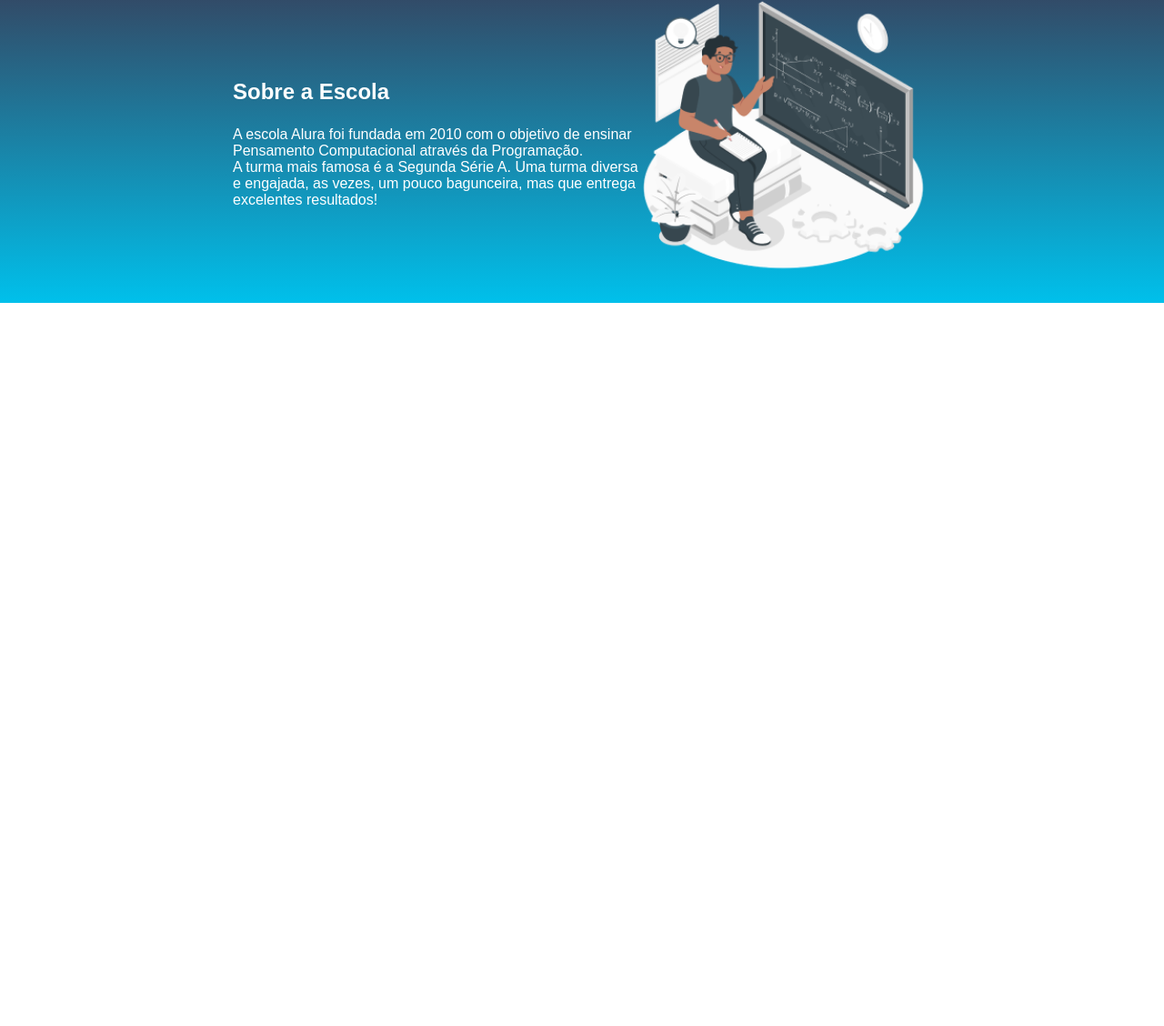
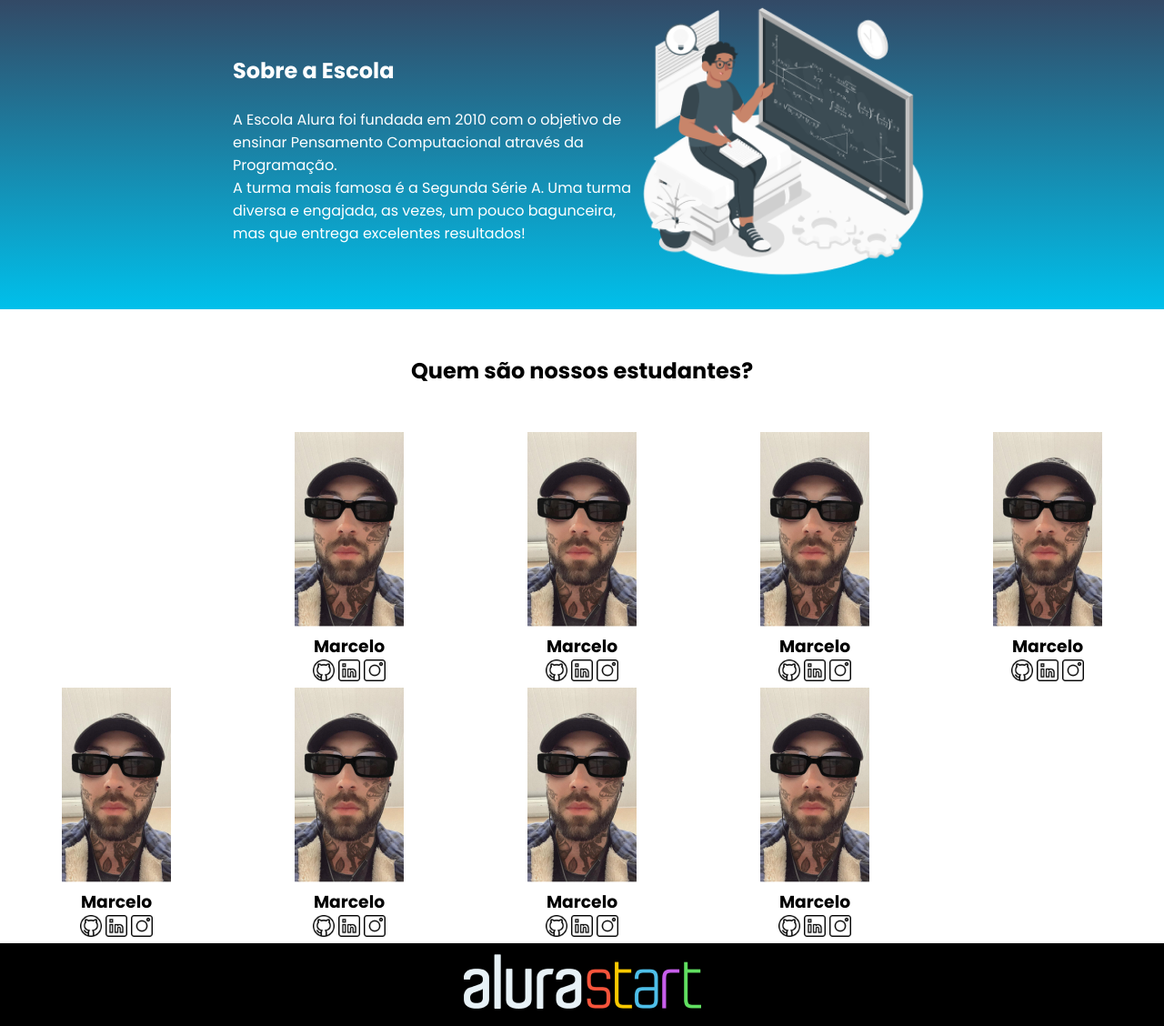
Before and after one commit to horst2006/Site_escola, a plain HTML site: page index.html in a window 1280 px wide. Shown: the part 166-1294 px from the top of the page at 91% size. Before the commit the page ends 800 px from the top, so only its background shows below. Drawn offline with Linux system fonts and the light colour scheme.

Commit message:
Add files via upload

```diff
--- a/index.html
+++ b/index.html
@@ -6,11 +6,14 @@
     <meta name="viewport" content="width=device-width, initial-scale=1.0">
     <title>Document</title>
     <link rel="stylesheet" href="style.css">
+    <link rel="preconnect" href="https://fonts.googleapis.com">
+    <link rel="preconnect" href="https://fonts.gstatic.com" crossorigin>
+    <link href="https://fonts.googleapis.com/css2?family=Poppins:wght@400;700&display=swap" rel="stylesheet">
 </head>
 <body>
 
 <header class="cabecalho">
-    <img class="cabecalho-imagem" src="./img/alurastart logo 1.png" alt="\logo alura">
+    <img class="cabecalho-imagem" src="alurastart logo 1.png" alt="\logo alura">
     <ul class="cabecalho-lista-item">
         <li class="cabecalho-lista-item">Estudante</li>
         <li class="cabecalho-lista-item">Escola</li>
@@ -20,7 +23,7 @@
 <section class="escola">
     <div class="escola-div-conteudo">
         <h2 class="escola-titulo">Sobre a Escola</h2>
-        <p class=”escola-texto-um”>A escola Alura foi fundada em 2010 com o objetivo de
+        <p class=”escola-texto-um”>A Escola Alura foi fundada em 2010 com o objetivo de
             ensinar Pensamento Computacional através da Programação. </p>
         <p class=”escola-texto-dois”>A turma mais famosa é a Segunda Série A. Uma turma
             diversa e engajada, as vezes, um pouco bagunceira, mas que entrega excelentes resultados!</p>
@@ -28,6 +31,79 @@
 
         <img class="escola-imagem" src="Formula-amico 1 (2).png" alt="professor no quadro">
 </section>
+<section class="estudante">
+    <h2 class= "estudante-titulo">Quem são nossos estudantes?</h2>
+    <div class="estudante-todos">
+        <span></span>
+    <div class="estudante-div">
+    <img class="estudante-imagem" src="Marcelo 1.png" alt="foto do marcelo">
+    <h3 class="estudante-nome" >Marcelo</h3>
+    <a href="https://github.com/horst2006"><img class="estudante-icone" src="github.png" alt="icone github"></a>
+    <img class="estudante-icone" src="linkedin.png" alt="icone linkedin">
+    <img class="estudante-icone" src="instagram.png" alt="icone instagram">
+    </div>
 
+    <div class="estudante-div">
+        <img class="estudante-imagem" src="Marcelo 1.png" alt="foto do marcelo">
+        <h3 class="estudante-nome" >Marcelo</h3>
+        <a href="https://github.com/horst2006"><img class="estudante-icone" src="github.png" alt="icone github"></a>
+        <img class="estudante-icone" src="linkedin.png" alt="icone linkedin">
+        <img class="estudante-icone" src="instagram.png" alt="icone instagram">
+        </div>
+
+    <div class="estudante-div">
+        <img class="estudante-imagem" src="Marcelo 1.png" alt="foto do marcelo">
+         <h3 class="estudante-nome" >Marcelo</h3>
+         <a href="https://github.com/horst2006"><img class="estudante-icone" src="github.png" alt="icone github"></a>
+        <img class="estudante-icone" src="linkedin.png" alt="icone linkedin">
+         <img class="estudante-icone" src="instagram.png" alt="icone instagram">
+         </div>
+
+         <div class="estudante-div">
+            <img class="estudante-imagem" src="Marcelo 1.png" alt="foto do marcelo">
+            <h3 class="estudante-nome" >Marcelo</h3>
+            <a href="https://github.com/horst2006"><img class="estudante-icone" src="github.png" alt="icone github"></a>
+           <img class="estudante-icone" src="linkedin.png" alt="icone linkedin">
+            <img class="estudante-icone" src="instagram.png" alt="icone instagram">
+            </div>
+
+     <div class="estudante-div">
+         <img class="estudante-imagem" src="Marcelo 1.png" alt="foto do marcelo">
+         <h3 class="estudante-nome" >Marcelo</h3>
+         <a href="https://github.com/horst2006"><img class="estudante-icone" src="github.png" alt="icone github"></a>
+        <img class="estudante-icone" src="linkedin.png" alt="icone linkedin">
+        <img class="estudante-icone" src="instagram.png" alt="icone instagram">
+         </div>
+
+    <div class="estudante-div">
+        <span></span>
+        <span></span>
+        <img class="estudante-imagem" src="Marcelo 1.png" alt="foto do marcelo">
+        <h3 class="estudante-nome" >Marcelo</h3>
+        <a href="https://github.com/horst2006"><img class="estudante-icone" src="github.png" alt="icone github"></a>
+        <img class="estudante-icone" src="linkedin.png" alt="icone linkedin">
+        <img class="estudante-icone" src="instagram.png" alt="icone instagram">
+        </div>
+
+    <div class="estudante-div">
+        <img class="estudante-imagem" src="Marcelo 1.png" alt="foto do marcelo">
+        <h3 class="estudante-nome" >Marcelo</h3>
+        <a href="https://github.com/horst2006"><img class="estudante-icone" src="github.png" alt="icone github"></a>
+        <img class="estudante-icone" src="linkedin.png" alt="icone linkedin">
+        <img class="estudante-icone" src="instagram.png" alt="icone instagram">
+        </div>
+
+     <div class="estudante-div">
+         <img class="estudante-imagem" src="Marcelo 1.png" alt="foto do marcelo">
+         <h3 class="estudante-nome" >Marcelo</h3>
+         <a href="https://github.com/horst2006"><img class="estudante-icone" src="github.png" alt="icone github"></a>
+        <img class="estudante-icone" src="linkedin.png" alt="icone linkedin">
+        <img class="estudante-icone" src="instagram.png" alt="icone instagram">
+        </div>
+    </div>
+</section>
+<footer class="rodape">
+    <img class="rodape-imagem" src="alurastart logo 1.png" alt="logo da alurastart">
+</footer>
 </body>
 </html>
--- a/style.css
+++ b/style.css
@@ -20,3 +20,17 @@ header{background-color: #383D58;color: white;}
     .escola-titulo{padding: 24px 0;}
 
     body{font-family: 'Poppins', sans-serif;}
+
+    .estudante-imagem{width: 120;}
+
+    .estudante-icone{width: 24px;}
+
+    .estudante-div{text-align: center;}
+
+    .estudante-titulo{text-align: center;padding: 50px 0 }
+
+    .estudante-todos{display: grid; grid-template-columns: 20% 20% 20% 20% 20%;}
+
+    .rodape{background-color: black;text-align: center;}
+
+    .rodape-imagem{height: 60px;padding: 12px 0;}
```
Also changed, not shown: Marcelo 1.png (added), github.png (added), instagram.png (added), linkedin.png (added).
